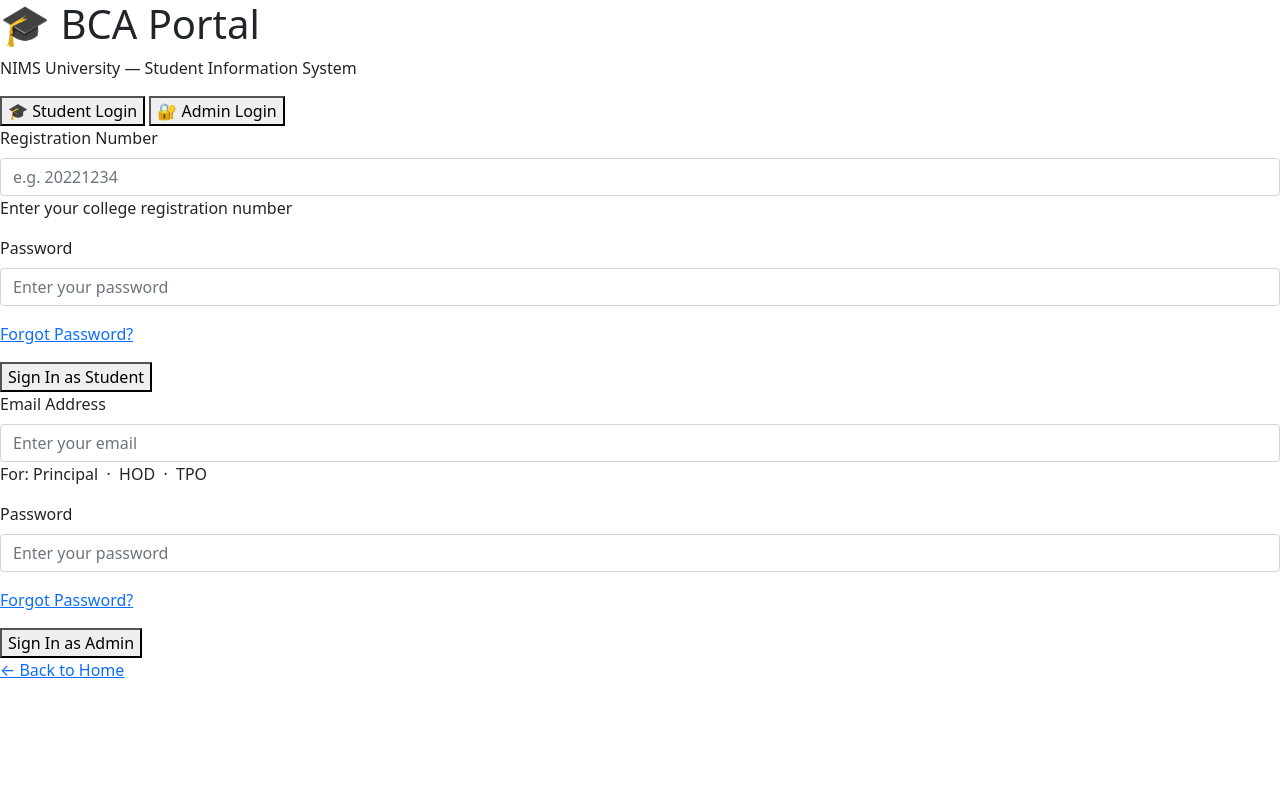
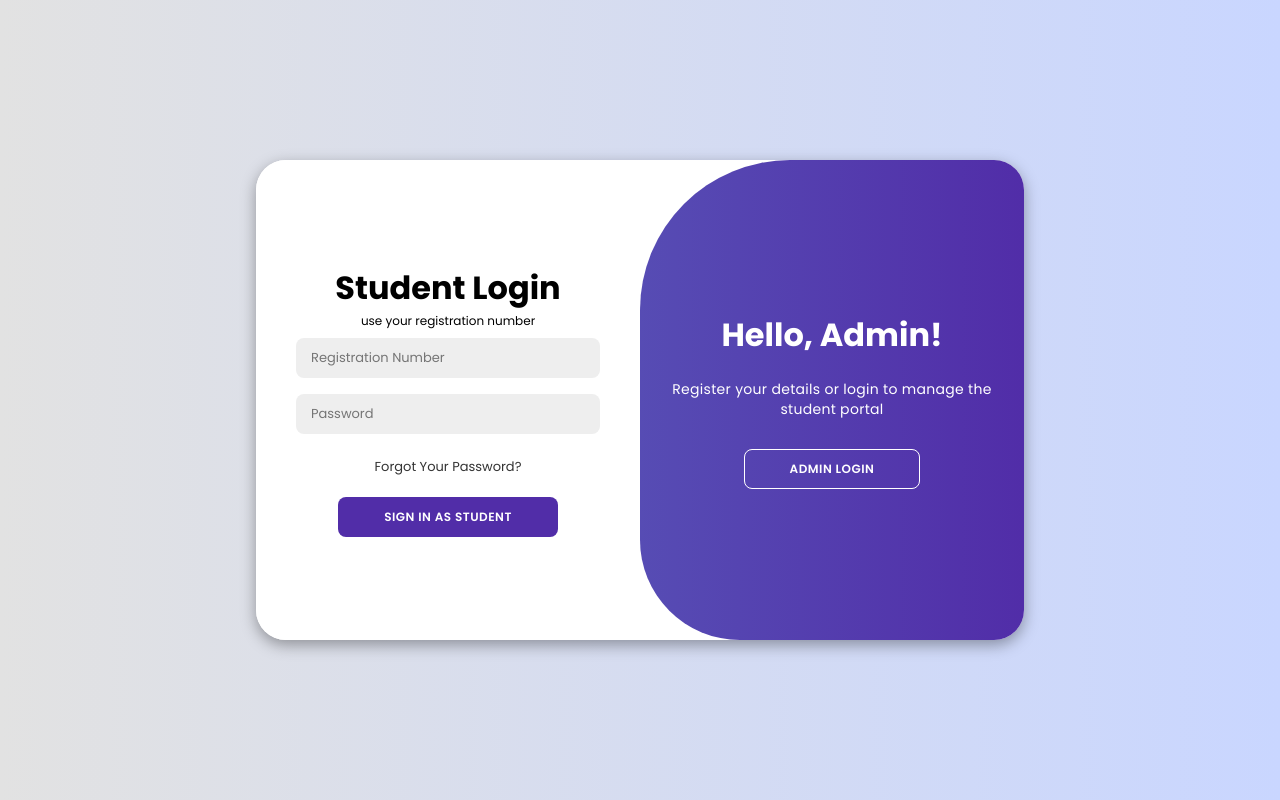
Before and after one commit to Sultana-F/NovaSphere, a Flask app: page /user in a window 1280 px wide. Run offline with Flask 3, Linux system fonts and the light colour scheme.

Commit message:
login done

```diff
--- /dev/null
+++ b/placement/static/login.css
@@ -0,0 +1,208 @@
+* {
+    margin: 0;
+    padding: 0;
+    box-sizing: border-box;
+    font-family: 'Poppins', sans-serif;
+}
+
+body {
+    background-color: #c9d6ff;
+    background: linear-gradient(to right, #e2e2e2, #c9d6ff);
+    display: flex;
+    align-items: center;
+    justify-content: center;
+    flex-direction: column;
+    height: 100vh;
+}
+
+.container {
+    background-color: #fff;
+    border-radius: 30px;
+    box-shadow: 0 5px 15px rgba(0, 0, 0, 0.35);
+    position: relative;
+    overflow: hidden;
+    width: 768px;
+    max-width: 100%;
+    min-height: 480px;
+}
+
+.container p {
+    font-size: 14px;
+    line-height: 20px;
+    letter-spacing: 0.3px;
+    margin: 20px 0;
+}
+
+.container span {
+    font-size: 12px;
+}
+
+.container a {
+    color: #333;
+    font-size: 13px;
+    text-decoration: none;
+    margin: 15px 0 10px;
+}
+
+.container button {
+    background-color: #512da8;
+    color: #fff;
+    font-size: 12px;
+    padding: 10px 45px;
+    border: 1px solid transparent;
+    border-radius: 8px;
+    font-weight: 600;
+    letter-spacing: 0.5px;
+    text-transform: uppercase;
+    margin-top: 10px;
+    cursor: pointer;
+}
+
+.container button.hidden {
+    background-color: transparent;
+    border-color: #fff;
+}
+
+.container form {
+    background-color: #fff;
+    display: flex;
+    align-items: center;
+    justify-content: center;
+    flex-direction: column;
+    padding: 0 40px;
+    height: 100%;
+}
+
+.container input {
+    background-color: #eee;
+    border: none;
+    margin: 8px 0;
+    padding: 10px 15px;
+    font-size: 13px;
+    border-radius: 8px;
+    width: 100%;
+    outline: none;
+}
+
+.form-box {
+    position: absolute;
+    top: 0;
+    height: 100%;
+    transition: all 0.6s ease-in-out;
+}
+
+.login {
+    left: 0;
+    width: 50%;
+    z-index: 2;
+}
+
+.container.active .login {
+    transform: translateX(100%);
+}
+
+.register {
+    left: 0;
+    width: 50%;
+    opacity: 0;
+    z-index: 1;
+}
+
+.container.active .register {
+    transform: translateX(100%);
+    opacity: 1;
+    z-index: 5;
+    animation: move 0.6s;
+}
+
+@keyframes move {
+    0%, 49.99% {
+        opacity: 0;
+        z-index: 1;
+    }
+    50%, 100% {
+        opacity: 1;
+        z-index: 5;
+    }
+}
+
+.social-icons {
+    margin: 20px 0;
+}
+
+.social-icons a {
+    border: 1px solid #ccc;
+    border-radius: 20%;
+    display: inline-flex;
+    justify-content: center;
+    align-items: center;
+    margin: 0 3px;
+    width: 40px;
+    height: 40px;
+}
+
+.toggle-container {
+    position: absolute;
+    top: 0;
+    left: 50%;
+    width: 50%;
+    height: 100%;
+    overflow: hidden;
+    transition: all 0.6s ease-in-out;
+    border-radius: 150px 0 0 100px;
+    z-index: 1000;
+}
+
+.container.active .toggle-container {
+    transform: translateX(-100%);
+    border-radius: 0 150px 100px 0;
+}
+
+.toggle {
+    background-color: #512da8;
+    height: 100%;
+    background: linear-gradient(to right, #5c6bc0, #512da8);
+    color: #fff;
+    position: relative;
+    left: -100%;
+    height: 100%;
+    width: 200%;
+    transform: translateX(0);
+    transition: all 0.6s ease-in-out;
+}
+
+.container.active .toggle {
+    transform: translateX(50%);
+}
+
+.toggle-panel {
+    position: absolute;
+    width: 50%;
+    height: 100%;
+    display: flex;
+    align-items: center;
+    justify-content: center;
+    flex-direction: column;
+    padding: 0 30px;
+    text-align: center;
+    top: 0;
+    transform: translateX(0);
+    transition: all 0.6s ease-in-out;
+}
+
+.toggle-left {
+    transform: translateX(-200%);
+}
+
+.container.active .toggle-left {
+    transform: translateX(0);
+}
+
+.toggle-right {
+    right: 0;
+    transform: translateX(0);
+}
+
+.container.active .toggle-right {
+    transform: translateX(200%);
+}
--- a/placement/templates/login.html
+++ b/placement/templates/login.html
@@ -1,106 +1,81 @@
 <!DOCTYPE html>
 <html lang="en">
-
 <head>
     <meta charset="UTF-8">
     <meta name="viewport" content="width=device-width, initial-scale=1.0">
-    <title>BCA Portal - Login</title>
-    <link href="https://cdn.jsdelivr.net/npm/bootstrap@5.0.2/dist/css/bootstrap.min.css" rel="stylesheet">
-    <link href="https://fonts.googleapis.com/css2?family=Inter:wght@300;400;500;600;700&display=swap" rel="stylesheet">
+    <title>Novasphere | Login & Register</title>
+    <!-- Font Awesome for Icons -->
+    <link rel="stylesheet" href="https://cdnjs.cloudflare.com/ajax/libs/font-awesome/6.4.2/css/all.min.css">
+    <!-- Google Fonts (Poppins) -->
+    <link href="https://fonts.googleapis.com/css2?family=Poppins:wght@300;400;500;600;700&display=swap" rel="stylesheet">
+    <link rel="stylesheet" href="{{ url_for('static', filename='login.css') }}">
+        <link rel="stylesheet" href="login.css">
 
 </head>
-
 <body>
 
-    <div class="login-wrapper">
-        <div class="portal-logo">
-            <h1>🎓 BCA Portal</h1>
-            <p>NIMS University — Student Information System</p>
+    <div class="container" id="container">
+        <!-- REGISTRATION FORM (Adapted for Admin/Staff) -->
+        <div class="form-box register">
+            <form action="/login/admin" method="post">
+                <h1>Admin Login</h1>
+
+                <span>use email for admin access</span>
+                <input type="email" name="email" placeholder="Email" required>
+                <input type="password" name="password" placeholder="Password" required>
+                <button type="submit">Sign In as Admin</button>
+            </form>
         </div>
 
-        <div class="login-card">
-
+        <!-- LOGIN FORM (Adapted for Students) -->
+        <div class="form-box login">
+            <form action="/login/student" method="post">
+                <h1>Student Login</h1>
+                <span> use your registration number</span>
+                <!-- Flash Messages -->
                 {% with messages = get_flashed_messages(with_categories=true) %}
                   {% if messages %}
                     {% for category, message in messages %}
-            <div class="alert-box alert-{{ category }}">{{ message }}</div>
+                      <p style="color: red; font-size: 12px;">{{ message }}</p>
                     {% endfor %}
                   {% endif %}
                 {% endwith %}
-
-            <!-- Tab Switcher -->
-            <div class="tab-switcher">
-                <button class="tab-btn active" id="tab-student" onclick="switchTab('student')">
-                    🎓 Student Login
-                </button>
-                <button class="tab-btn" id="tab-admin" onclick="switchTab('admin')">
-                    🔐 Admin Login
-                </button>
-            </div>
-
-            <!-- ── STUDENT LOGIN PANEL ── -->
-            <div class="form-panel active" id="panel-student">
-                <form action="/login/student" method="post">
-                    <div class="mb-3">
-                        <label for="regno" class="form-label">Registration Number</label>
-                        <input type="number" class="form-control" id="regno" name="regno" placeholder="e.g. 20221234"
-                            required>
-                        <div class="hint-text">Enter your college registration number</div>
-                    </div>
-                    <div class="mb-3">
-                        <label for="student_password" class="form-label">Password</label>
-                        <input type="password" class="form-control" id="student_password" name="password"
-                            placeholder="Enter your password" required>
-                    </div>
-                    <div class="mb-3">
-                        <a href="{{ url_for('forgot_password') }}" class="forgot-password-link">Forgot Password?</a>
-                    </div>
-                    <button type="submit" class="btn-login btn-student">Sign In as Student</button>
+                <input type="number" name="regno" placeholder="Registration Number" required>
+                <input type="password" name="password" placeholder="Password" required>
+                <a href="{{ url_for('forgot_password') }}">Forgot Your Password?</a>
+                <button type="submit">Sign In as Student</button>
             </form>
         </div>
 
-            <!-- ── ADMIN LOGIN PANEL ── -->
-            <div class="form-panel" id="panel-admin">
-                <form action="/login/admin" method="post">
-                    <div class="mb-3">
-                        <label for="email" class="form-label">Email Address</label>
-                        <input type="email" class="form-control" id="email" name="email" placeholder="Enter your email"
-                            required>
-                        <div class="hint-text">For: Principal &nbsp;·&nbsp; HOD &nbsp;·&nbsp; TPO</div>
+        <!-- TOGGLE CONTAINERS -->
+        <div class="toggle-container">
+            <div class="toggle">
+                <div class="toggle-panel toggle-left">
+                    <h1>Welcome Back!</h1>
+                    <p>To keep connected with us please login with your student info</p>
+                    <button class="hidden" id="login">Student Login</button>
                 </div>
-                    <div class="mb-3">
-                        <label for="admin_password" class="form-label">Password</label>
-                        <input type="password" class="form-control" id="admin_password" name="password"
-                            placeholder="Enter your password" required>
+                <div class="toggle-panel toggle-right">
+                    <h1>Hello, Admin!</h1>
+                    <p>Register your details or login to manage the student portal</p>
+                    <button class="hidden" id="register">Admin Login</button>
                 </div>
-                    <div class="mb-3">
-                        <a href="{{ url_for('forgot_password') }}" class="forgot-password-link">Forgot Password?</a>
             </div>
-                    <button type="submit" class="btn-login btn-admin">Sign In as Admin</button>
-                </form>
         </div>
-
-        </div><!-- /.login-card -->
-
-        <a href="{{ url_for('index') }}" class="back-link">← Back to Home</a>
     </div>
 
     <script>
-        function switchTab(tab) {
-            // Update buttons
-            document.querySelectorAll('.tab-btn').forEach(btn => btn.classList.remove('active'));
-            document.getElementById('tab-' + tab).classList.add('active');
+        const container = document.getElementById('container');
+        const registerBtn = document.getElementById('register');
+        const loginBtn = document.getElementById('login');
 
-            // Update panels
-            document.querySelectorAll('.form-panel').forEach(p => p.classList.remove('active'));
-            document.getElementById('panel-' + tab).classList.add('active');
-        }
+        registerBtn.addEventListener('click', () => {
+            container.classList.add("active");
+        });
 
-        // Re-open the correct tab if there was a validation error (persisted via query param)
-        const params = new URLSearchParams(window.location.search);
-        if (params.get('tab') === 'admin') switchTab('admin');
+        loginBtn.addEventListener('click', () => {
+            container.classList.remove("active");
+        });
     </script>
-
 </body>
-
 </html>
```
Lines whose indentation alone changed are shown as unchanged.
